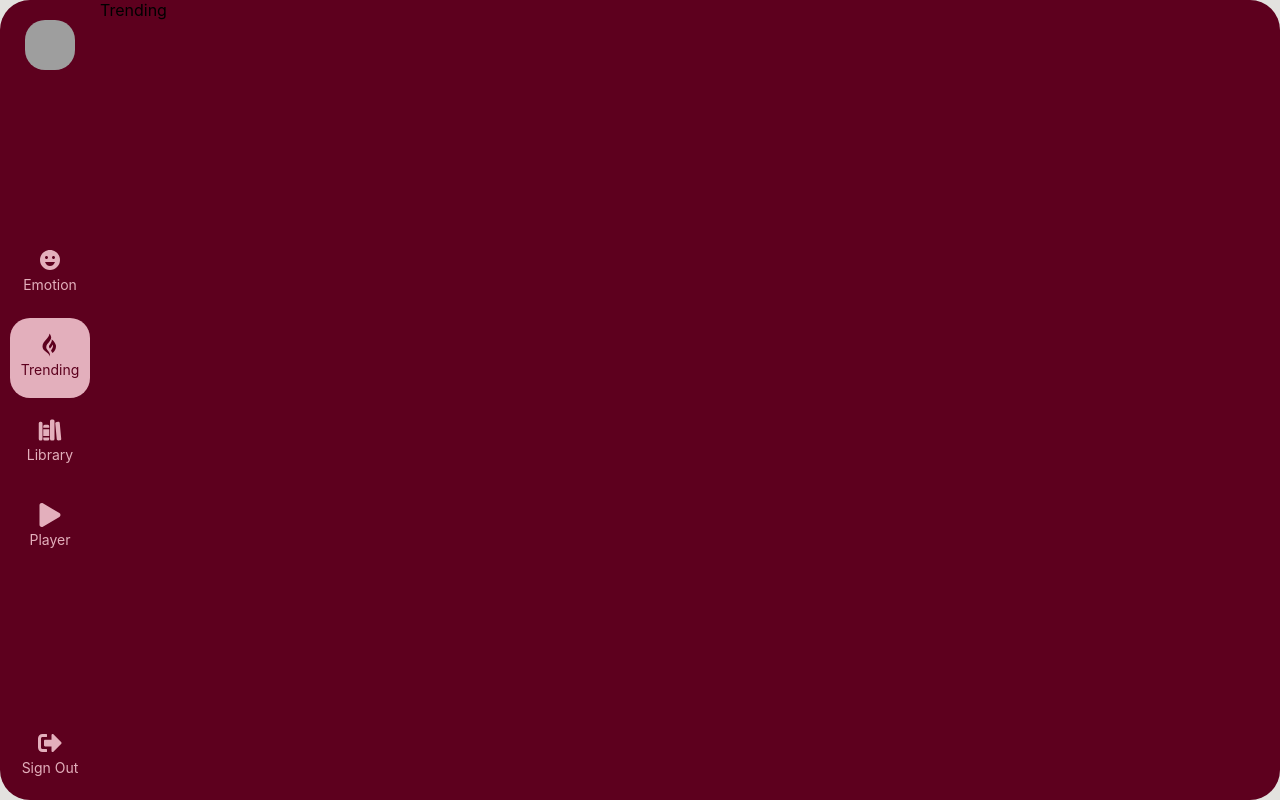
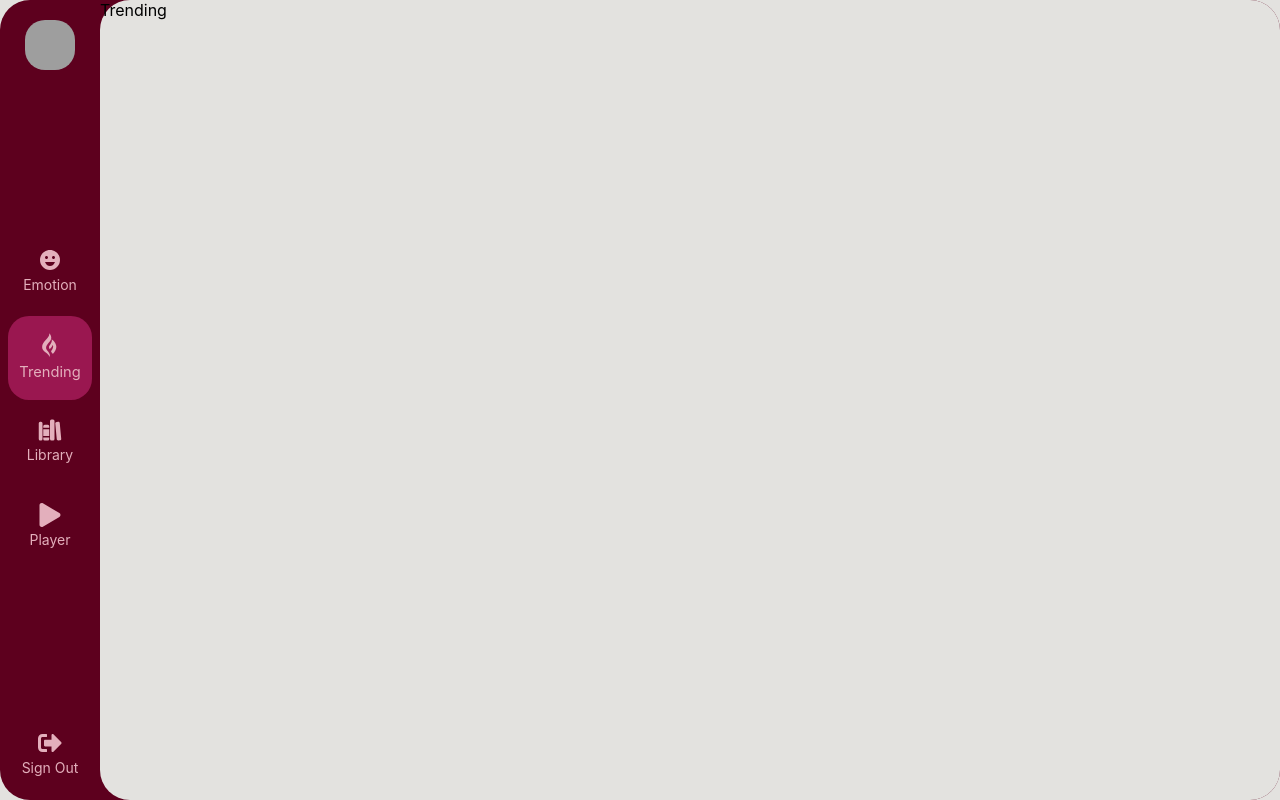
Before and after one commit to Asha-Anthony/Feelify, a React (Create React App) app: page /trending in a window 1280 px wide. Built offline with nearby package versions, Linux system fonts and the light colour scheme; grey boxes are pictures that could not be loaded.

Commit message:
All Routing fixed

```diff
--- a/src/components/sidebar/sidebarbutton.css
+++ b/src/components/sidebar/sidebarbutton.css
@@ -11,13 +11,19 @@ a{
     align-items: center;
     justify-content: center;
     flex-direction: column;
-    margin:5px auto
+    margin:5px auto;
+    transition: all 0.2s ease;
 }
 
 .body-btn.active{
-    background-color: #e3afbc;
-    color: #5d001e;
+    background-color: #9a1750;
+    color: #e3afbc;;
+    transform: scale(1.05);
 
+}
+
+.body-btn:hover{
+    color:#e3e2df;
 }
 
 .title-btn{
--- a/src/screens/emotions/index.js
+++ b/src/screens/emotions/index.js
@@ -2,6 +2,6 @@ import React from 'react'
 
 export default function Emotions() {
   return (
-    <div>Emotions</div>
+    <div className='screen-container'>Emotions</div>
   )
 }
--- a/src/screens/home/index.js
+++ b/src/screens/home/index.js
@@ -16,7 +16,8 @@ export default function Home() {
             <Route path="/" element={<Library/>}/>
             <Route path="/player" element={<Player/>}/>
             <Route path="/trending" element={<Trending/>}/>
-            <Route path="/emotion" element={<Emotions/>}/>
+            <Route path="/emotions" element={<Emotions/>}/>
+            <Route path="/library" element={<Library/>}/>
         </Routes>
         </div>
     </Router>
--- a/src/screens/player/index.js
+++ b/src/screens/player/index.js
@@ -2,6 +2,6 @@ import React from 'react'
 
 export default function Player() {
   return (
-    <div>Player</div>
+    <div className='screen-container' >Player</div>
   )
 }
--- a/src/screens/trending/index.js
+++ b/src/screens/trending/index.js
@@ -2,6 +2,6 @@ import React from 'react'
 
 export default function Trending() {
   return (
-    <div>Trending</div>
+    <div className='screen-container'>Trending</div>
   )
 }
```
